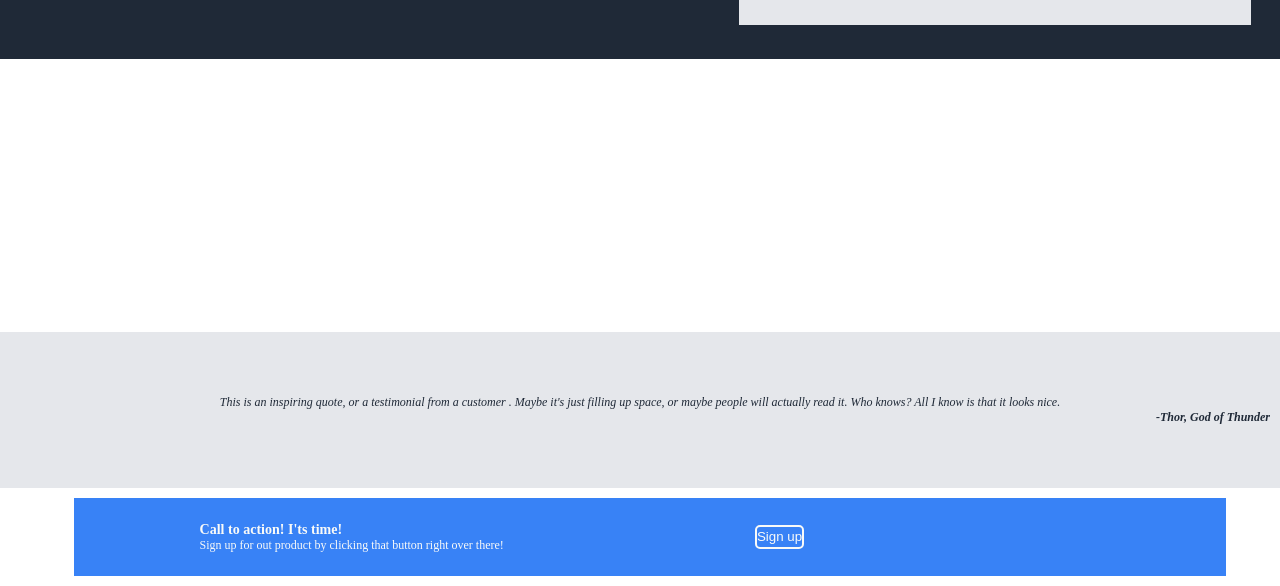
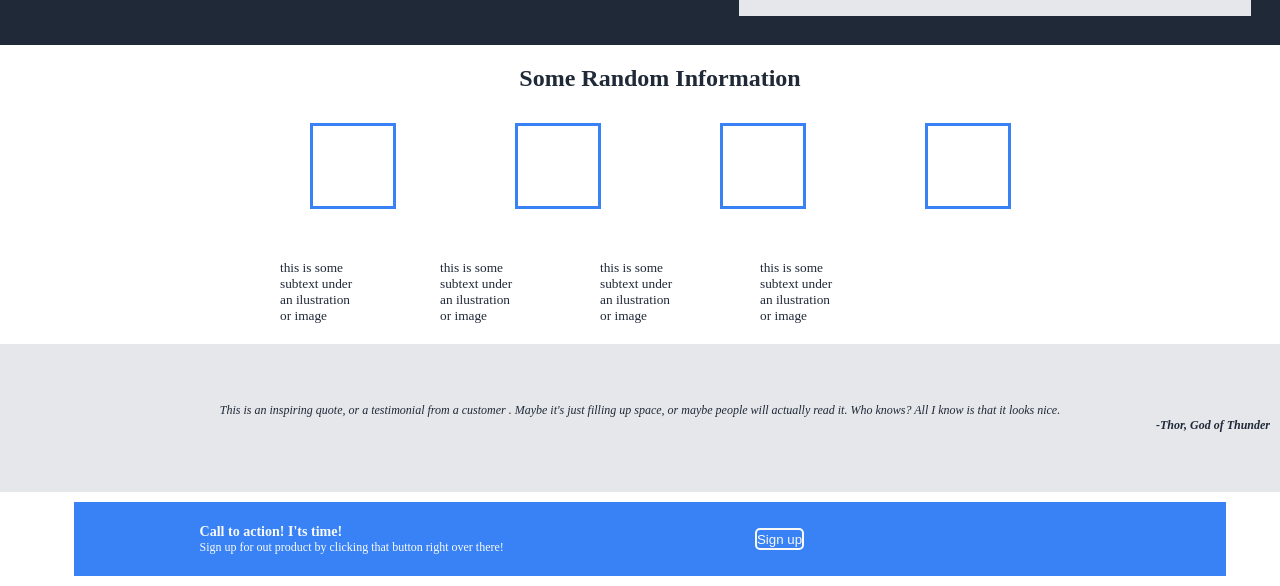
Before and after one commit to od507/flex-layout, a plain HTML site: page index.html in a window 1280 px wide. Shown: the part 214-800 px from the top of the page. Drawn offline with Linux system fonts and the light colour scheme.

Commit message:
Looks similar to the original

```diff
--- a/index.html
+++ b/index.html
@@ -27,7 +27,23 @@
                     <p class="placeholder">This is a placeholder for an image.</p>
                 </div>
             </div>
-            <div class="middle-top-container"></div>
+            <div class="middle-top-container">
+                <div class="top-row-middle">
+                    <h2>Some Random Information</h2>
+                </div>
+                <div class="middle-row-middle">
+                    <div class="square"></div>
+                    <div class="square"></div>
+                    <div class="square"></div>
+                    <div class="square"></div>
+                </div>
+                <div class="bottom-row-middle">
+                    <p>this is some subtext under an ilustration or image</p>
+                    <p>this is some subtext under an ilustration or image</p>
+                    <p>this is some subtext under an ilustration or image</p>
+                    <p>this is some subtext under an ilustration or image</p>
+                </div>
+            </div>
             <div class="middle-bottom-container">
                 <p>This is an inspiring quote, or a testimonial from a customer
                     . Maybe it's just filling up space, or maybe people will actually
--- a/styles.css
+++ b/styles.css
@@ -65,8 +65,51 @@
 
 .middle-top-container{
     display: flex;
+    flex-direction: column;
+    align-items: center;
+    justify-content: center;
     height: 35%;
     width: 100vw;
+    padding: 20px;
+    color: #1F2937;
+}
+
+.top-row-middle{
+    height: 15%;
+    width: 100vw;
+    display: flex;
+    justify-content: center;
+}
+
+.middle-row-middle{
+    width: 100vh;
+    height: 55%;
+    display: flex;
+    justify-content: space-around;
+    gap: 20px;
+    margin-top: 20px;
+}
+
+.square{
+    height: 80px;
+    width: 80px;
+    border-color: #3882f6;
+    border-style: solid;
+}
+
+.bottom-row-middle{
+    width: 100vh;
+    height: 30%;
+    display: flex;
+    height: fit-content;
+    gap: 60px;
+}
+
+.bottom-row-middle p{
+    width: 80px;
+    margin-left: 20px;
+    color: #1F2937;
+    font-size: smaller;
 }
 
 .element-title{
```
